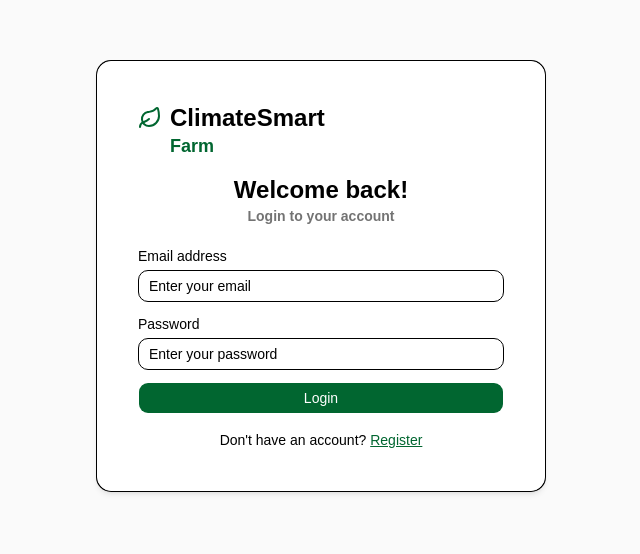
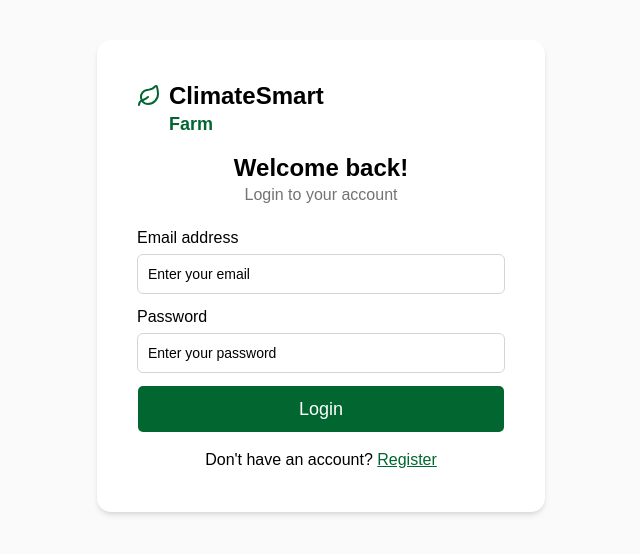
Before and after one commit to Baye-Brian1/Smart-Farm, a React (Vite) app: page /login in a window 1280 px wide. Shown: the part 124-678 px from the top of the page, without its empty margins (319-959 px from the left). Built offline with nearby package versions, Linux system fonts and the light colour scheme.

Commit message:
fix: updated the design of the login page and regiter page

```diff
--- a/src/components/ui.tsx
+++ b/src/components/ui.tsx
@@ -9,37 +9,144 @@ import { Badge } from "@/components/ui/badge";
 import type { RiskLevel } from "@/lib/farmLogic";
 import type { Farm } from "@/types/farm";
 
-export const Card = ({ children, className = "" }: { children: ReactNode; className?: string }) => (
-  <ShCard className={cn("gap-0 p-4", className)}>{children}</ShCard>
+export const Card = ({
+  children,
+  className = "",
+}: {
+  children: ReactNode;
+  className?: string;
+}) => <ShCard className={cn("gap-0 p-4 shadow-md", className)}>{children}</ShCard>;
+export const Title = ({
+  children,
+  action,
+}: {
+  children: ReactNode;
+  action?: ReactNode;
+}) => (
+  <div className="mb-4 flex flex-col items-start justify-between gap-2 sm:flex-row sm:items-center">
+    <h1 className="text-xl font-semibold">{children}</h1>
+    {action && <div className="w-full sm:w-auto">{action}</div>}
+  </div>
 );
-export const Title = ({ children, action }: { children: ReactNode; action?: ReactNode }) => (
-  <div className="mb-4 flex flex-col items-start justify-between gap-2 sm:flex-row sm:items-center"><h1 className="text-xl font-semibold">{children}</h1>{action && <div className="w-full sm:w-auto">{action}</div>}</div>
-);
-export const Btn = ({ children, onClick, type = "button", className = "", loading, disabled, variant = "default" }: { children: ReactNode; onClick?: () => void; type?: "button" | "submit"; className?: string; loading?: boolean; disabled?: boolean; variant?: "default" | "outline" }) => (
-  <Button type={type} variant={variant} onClick={onClick} disabled={disabled || loading}
-    className={cn(variant === "default" && "bg-green-800 text-white hover:bg-green-900", className)}>
-    {loading && <Loader2 className="animate-spin" />}{children}
+export const Btn = ({
+  children,
+  onClick,
+  type = "button",
+  className = "",
+  loading,
+  disabled,
+  variant = "default",
+}: {
+  children: ReactNode;
+  onClick?: () => void;
+  type?: "button" | "submit";
+  className?: string;
+  loading?: boolean;
+  disabled?: boolean;
+  variant?: "default" | "outline";
+}) => (
+  <Button
+    type={type}
+    variant={variant}
+    onClick={onClick}
+    disabled={disabled || loading}
+    className={cn(
+      variant === "default" && "bg-green-800 text-white hover:bg-green-900",
+      className,
+    )}
+  >
+    {loading && <Loader2 className="animate-spin" />}
+    {children}
   </Button>
 );
-export const riskTone: Record<RiskLevel, string> = { Low: "bg-green-100 text-green-800", Moderate: "bg-amber-100 text-amber-800", High: "bg-red-100 text-red-800" };
-export const RiskBadge = ({ level }: { level: RiskLevel }) => <Badge variant="secondary" className={riskTone[level]}>{level} Risk</Badge>;
-export const Bar = ({ v, color = "bg-green-700" }: { v: number; color?: string }) => (
+export const riskTone: Record<RiskLevel, string> = {
+  Low: "bg-green-100 text-green-800",
+  Moderate: "bg-amber-100 text-amber-800",
+  High: "bg-red-100 text-red-800",
+};
+export const RiskBadge = ({ level }: { level: RiskLevel }) => (
+  <Badge variant="secondary" className={riskTone[level]}>
+    {level} Risk
+  </Badge>
+);
+export const Bar = ({
+  v,
+  color = "bg-green-700",
+}: {
+  v: number;
+  color?: string;
+}) => (
   <div className="h-2 w-full rounded bg-neutral-200">
-    <motion.div className={`h-2 rounded ${color}`} initial={{ width: 0 }} animate={{ width: `${v}%` }} transition={{ duration: 0.6, ease: "easeOut" }} />
+    <motion.div
+      className={`h-2 rounded ${color}`}
+      initial={{ width: 0 }}
+      animate={{ width: `${v}%` }}
+      transition={{ duration: 0.6, ease: "easeOut" }}
+    />
   </div>
 );
-export const Field = ({ label, error, ...p }: { label: string; error?: string } & ComponentProps<"input">) => (
-  <label className="mb-3 block text-sm"><span className="mb-1 block font-medium">{label}</span>
+export const Field = ({
+  label,
+  error,
+  ...p
+}: { label: string; error?: string } & ComponentProps<"input">) => (
+  <label className="mb-3 block text-sm">
+    <span className="mb-1 block font-medium text-black text-[16px]">{label}</span>
     <Input {...p} aria-invalid={!!error} />
-    {error && <span className="mt-1 block text-xs text-red-600">{error}</span>}</label>
+    {error && <span className="mt-1 block text-xs text-red-600">{error}</span>}
+  </label>
 );
-export const Select = ({ label, error, children, ...p }: { label?: string; error?: string } & ComponentProps<"select">) => (
-  <label className="mb-3 block text-sm">{label && <span className="mb-1 block font-medium">{label}</span>}
-    <select {...p} aria-invalid={!!error} className={cn("h-8 w-full rounded-lg border border-input bg-white px-2.5 text-sm outline-none focus-visible:border-ring focus-visible:ring-3 focus-visible:ring-ring/50", p.className)}>{children}</select>
-    {error && <span className="mt-1 block text-xs text-red-600">{error}</span>}</label>
+export const Select = ({
+  label,
+  error,
+  children,
+  ...p
+}: { label?: string; error?: string } & ComponentProps<"select">) => (
+  <label className="mb-3 block text-sm">
+    {label && <span className="mb-1 block font-medium">{label}</span>}
+    <select
+      {...p}
+      aria-invalid={!!error}
+      className={cn(
+        "h-8 w-full rounded-lg border border-input bg-white px-2.5 text-sm outline-none focus-visible:border-ring focus-visible:ring-3 focus-visible:ring-ring/50",
+        p.className,
+      )}
+    >
+      {children}
+    </select>
+    {error && <span className="mt-1 block text-xs text-red-600">{error}</span>}
+  </label>
 );
-export const FarmSelect = ({ farms, value, onChange }: { farms: Farm[]; value: string; onChange: (id: string) => void }) => (
-  <div className="w-full sm:w-52"><Select value={value} onChange={(e) => onChange(e.target.value)}>{farms.map((f) => <option key={f.id} value={f.id}>{f.name}</option>)}</Select></div>
+export const FarmSelect = ({
+  farms,
+  value,
+  onChange,
+}: {
+  farms: Farm[];
+  value: string;
+  onChange: (id: string) => void;
+}) => (
+  <div className="w-full sm:w-52">
+    <Select value={value} onChange={(e) => onChange(e.target.value)}>
+      {farms.map((f) => (
+        <option key={f.id} value={f.id}>
+          {f.name}
+        </option>
+      ))}
+    </Select>
+  </div>
 );
-export const icon = (c: string) => /clear/i.test(c) ? "☀️" : /partly/i.test(c) ? "⛅" : /rain|drizzle|shower/i.test(c) ? "🌧️" : /thunder/i.test(c) ? "⛈️" : /fog/i.test(c) ? "🌫️" : "☁️";
-export const day = (d: string) => new Date(d).toLocaleDateString("en", { weekday: "short" });
+export const icon = (c: string) =>
+  /clear/i.test(c)
+    ? "☀️"
+    : /partly/i.test(c)
+      ? "⛅"
+      : /rain|drizzle|shower/i.test(c)
+        ? "🌧️"
+        : /thunder/i.test(c)
+          ? "⛈️"
+          : /fog/i.test(c)
+            ? "🌫️"
+            : "☁️";
+export const day = (d: string) =>
+  new Date(d).toLocaleDateString("en", { weekday: "short" });
--- a/src/components/ui/card.tsx
+++ b/src/components/ui/card.tsx
@@ -11,7 +11,7 @@ function Card({
       data-slot="card"
       data-size={size}
       className={cn(
-        "group/card flex flex-col gap-(--card-spacing) overflow-hidden rounded-xl bg-card py-(--card-spacing) text-sm text-card-foreground ring-1 ring-foreground/10 [--card-spacing:--spacing(4)] has-data-[slot=card-footer]:pb-0 has-[>img:first-child]:pt-0 data-[size=sm]:[--card-spacing:--spacing(3)] data-[size=sm]:has-data-[slot=card-footer]:pb-0 *:[img:first-child]:rounded-t-xl *:[img:last-child]:rounded-b-xl",
+        "group/card flex flex-col gap-(--card-spacing) overflow-hidden rounded-xl bg-card py-(--card-spacing) text-sm text-card-foreground  [--card-spacing:--spacing(4)] has-data-[slot=card-footer]:pb-0 has-[>img:first-child]:pt-0 data-[size=sm]:[--card-spacing:--spacing(3)] data-[size=sm]:has-data-[slot=card-footer]:pb-0 *:[img:first-child]:rounded-t-xl *:[img:last-child]:rounded-b-xl",
         className
       )}
       {...props}
--- a/src/components/ui/input.tsx
+++ b/src/components/ui/input.tsx
@@ -8,7 +8,7 @@ function Input({ className, type, ...props }: React.ComponentProps<"input">) {
       type={type}
       data-slot="input"
       className={cn(
-        "h-8 w-full min-w-0 rounded-lg border border-input bg-transparent px-2.5 py-1 text-base transition-colors outline-none file:inline-flex file:h-6 file:border-0 file:bg-transparent file:text-sm file:font-medium file:text-foreground placeholder:text-muted-foreground focus-visible:border-ring focus-visible:ring-3 focus-visible:ring-ring/50 disabled:pointer-events-none disabled:cursor-not-allowed disabled:bg-input/50 disabled:opacity-50 aria-invalid:border-destructive aria-invalid:ring-3 aria-invalid:ring-destructive/20 md:text-sm dark:bg-input/30 dark:disabled:bg-input/80 dark:aria-invalid:border-destructive/50 dark:aria-invalid:ring-destructive/40",
+        "h-10 w-full min-w-0 rounded-sm border border-gray-300 bg-transparent px-2.5 py-3 text-base transition-colors outline-none file:inline-flex file:h-6 file:border-0 file:bg-transparent file:text-sm file:font-medium file:text-foreground placeholder:text-muted-foreground focus-visible:border-ring focus-visible:ring-3 focus-visible:ring-ring/50 disabled:pointer-events-none disabled:cursor-not-allowed disabled:bg-input/50 disabled:opacity-50 aria-invalid:border-destructive aria-invalid:ring-3 aria-invalid:ring-destructive/20 md:text-sm dark:bg-input/30 dark:disabled:bg-input/80 dark:aria-invalid:border-destructive/50 dark:aria-invalid:ring-destructive/40",
         className
       )}
       {...props}
--- a/src/pages/Auth.tsx
+++ b/src/pages/Auth.tsx
@@ -40,7 +40,7 @@ function Shell({
   if (session) return <Navigate to="/app" replace />;
   return (
     <div className="flex min-h-screen items-center justify-center bg-neutral-50 p-4">
-      <Card className="w-full max-w-md border border-white bg-white shadow-md p-10">
+      <Card className="w-full max-w-md p-10">
         <div className="mb-4 text-2xl flex flex-col items-start  ">
           <div className="flex items-center gap-2">
             <Leaf size={24} className="text-green-800" />
@@ -49,9 +49,9 @@ function Shell({
           <span className="ml-8 text-[18px] font-semibold text-green-800">Farm</span>
         </div>
         <h1 className="font-bold text-center text-2xl text-shadow-green-800">{title}</h1>
-        <p className="mb-5 text-center text-md font-semibold text-neutral-500">{sub}</p>
+        <p className="mb-5 text-center text-[16px] text-neutral-500">{sub}</p>
         {children}
-        <p className="mt-4 text-center text-sm">{footer}</p>
+        <p className="mt-4 text-center text-[16px]">{footer}</p>
       </Card>
     </div>
   );
@@ -108,7 +108,7 @@ export function Login() {
           error={errors.password?.message}
           {...register("password")}
         />
-        <Btn type="submit" className="w-full" loading={isSubmitting}>
+        <Btn type="submit" className="w-full h-12 text-lg rounded-sm" loading={isSubmitting}>
           {isSubmitting ? "Signing in…" : "Login"}
         </Btn>
       </form>
@@ -179,7 +179,7 @@ export function Register() {
           error={errors.confirm?.message}
           {...register("confirm")}
         />
-        <Btn type="submit" className="w-full" loading={isSubmitting}>
+        <Btn type="submit" className="w-full h-12 mt-3 text-lg rounded-sm" loading={isSubmitting}>
           {isSubmitting ? "Creating account…" : "Register"}
         </Btn>
       </form>
```
Also changed, not shown: src/components/public/PublicLayout.tsx (+11 -9 lines).
